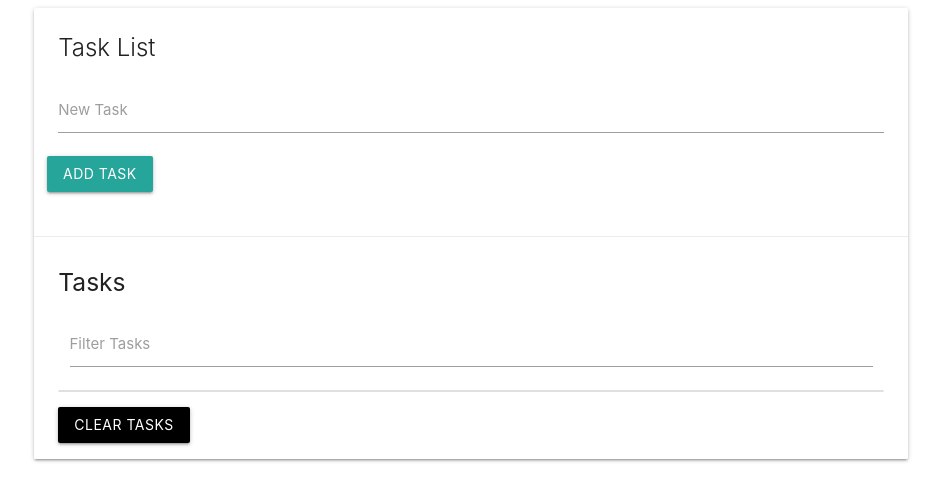
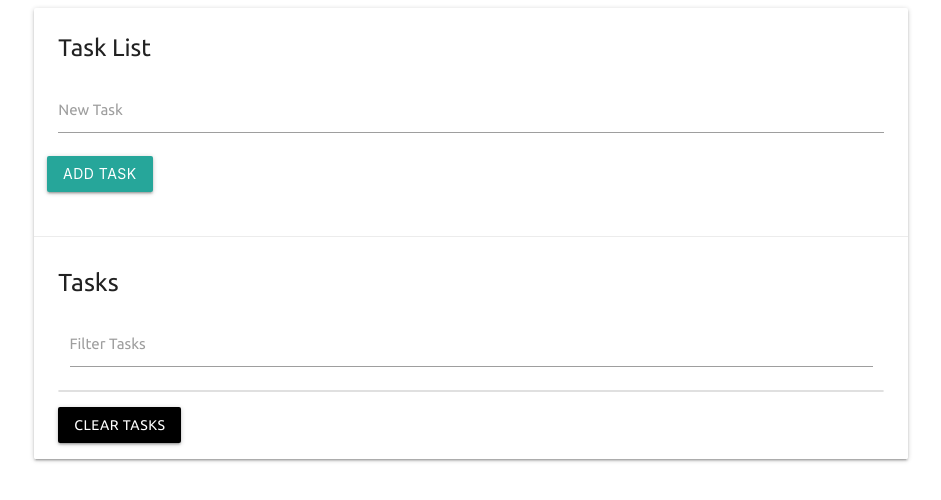
Before and after one commit to kuldeep1972/JS_Practice_Projects, a plain HTML site: page Task List/index.html in a window 1280 px wide. Shown: the whole page, without its empty margins (169-1110 px from the left). Drawn offline with nearby package versions, Linux system fonts and the light colour scheme.

Commit message:
Updated the font

```diff
--- a/Task List/style.css
+++ b/Task List/style.css
@@ -1,4 +1,9 @@
+@import url('https://fonts.googleapis.com/css2?family=Poppins&family=Ubuntu&display=swap');
 .remove{
   font-weight: bold;
   cursor: pointer;
 }
+
+body{
+  font-family: 'Ubuntu', sans-serif;
+}
```
